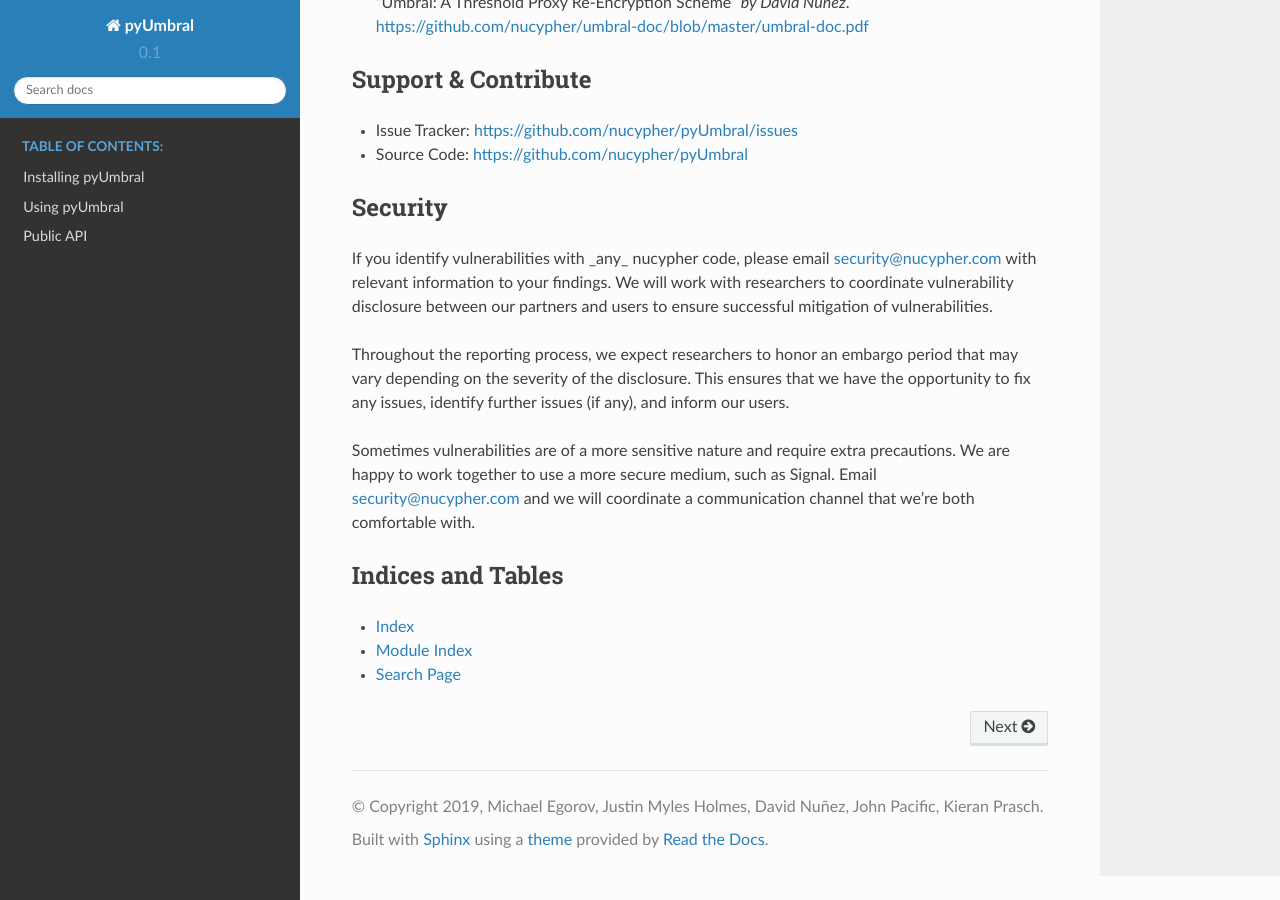
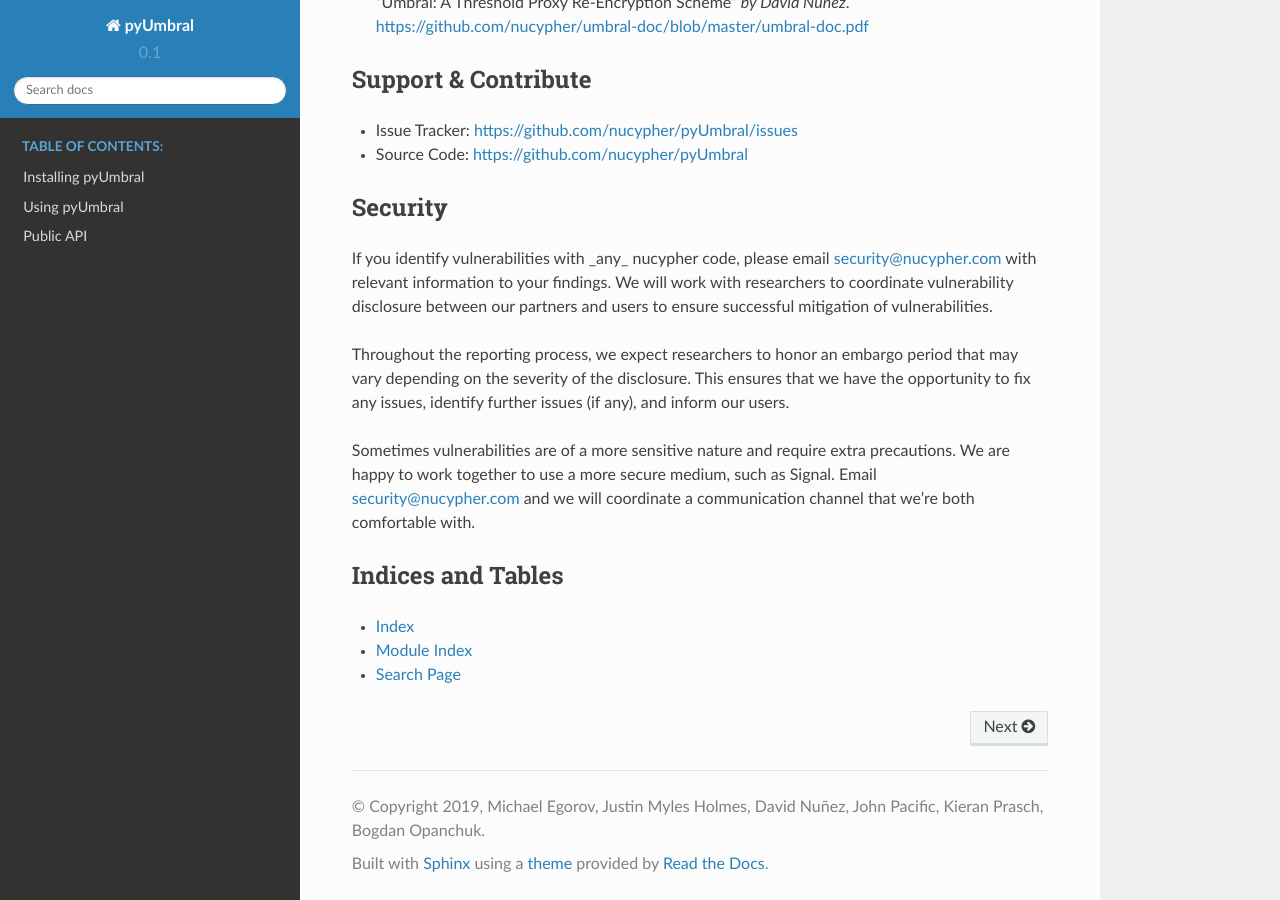
Before and after one commit to nucypher/pyUmbral, a Sphinx documentation site: the page built from docs/source/index.rst, in a window 1280 px wide and 900 px high, scrolled down 1573 px. Built offline with Sphinx 7.4.7 and the Read the Docs theme 2.0.0, drawn with Linux system fonts in a browser that asks for light colours.

Commit message:
Add myself to the list of authors

```diff
--- a/docs/source/conf.py
+++ b/docs/source/conf.py
@@ -20,8 +20,8 @@
 # -- Project information -----------------------------------------------------
 
 project = 'pyUmbral'
-copyright = u'2019, Michael Egorov, Justin Myles Holmes, David Nuñez, John Pacific, Kieran Prasch'
-author = u'Michael Egorov, Justin Myles Holmes, David Nuñez, John Pacific, Kieran Prasch'
+copyright = u'2019, Michael Egorov, Justin Myles Holmes, David Nuñez, John Pacific, Kieran Prasch, Bogdan Opanchuk'
+author = u'Michael Egorov, Justin Myles Holmes, David Nuñez, John Pacific, Kieran Prasch, Bogdan Opanchuk'
 
 # The short X.Y version
 version = '0.1'
@@ -133,7 +133,7 @@
 #  author, documentclass [howto, manual, or own class]).
 latex_documents = [
     (master_doc, 'pyUmbral.tex', 'pyUmbral Documentation',
-     u'Michael Egorov, Justin Myles Holmes, David Nuñez, John Pacific, Kieran Prasch', 'manual'),
+     u'Michael Egorov, Justin Myles Holmes, David Nuñez, John Pacific, Kieran Prasch, Bogdan Opanchuk', 'manual'),
 ]
 
 
```
